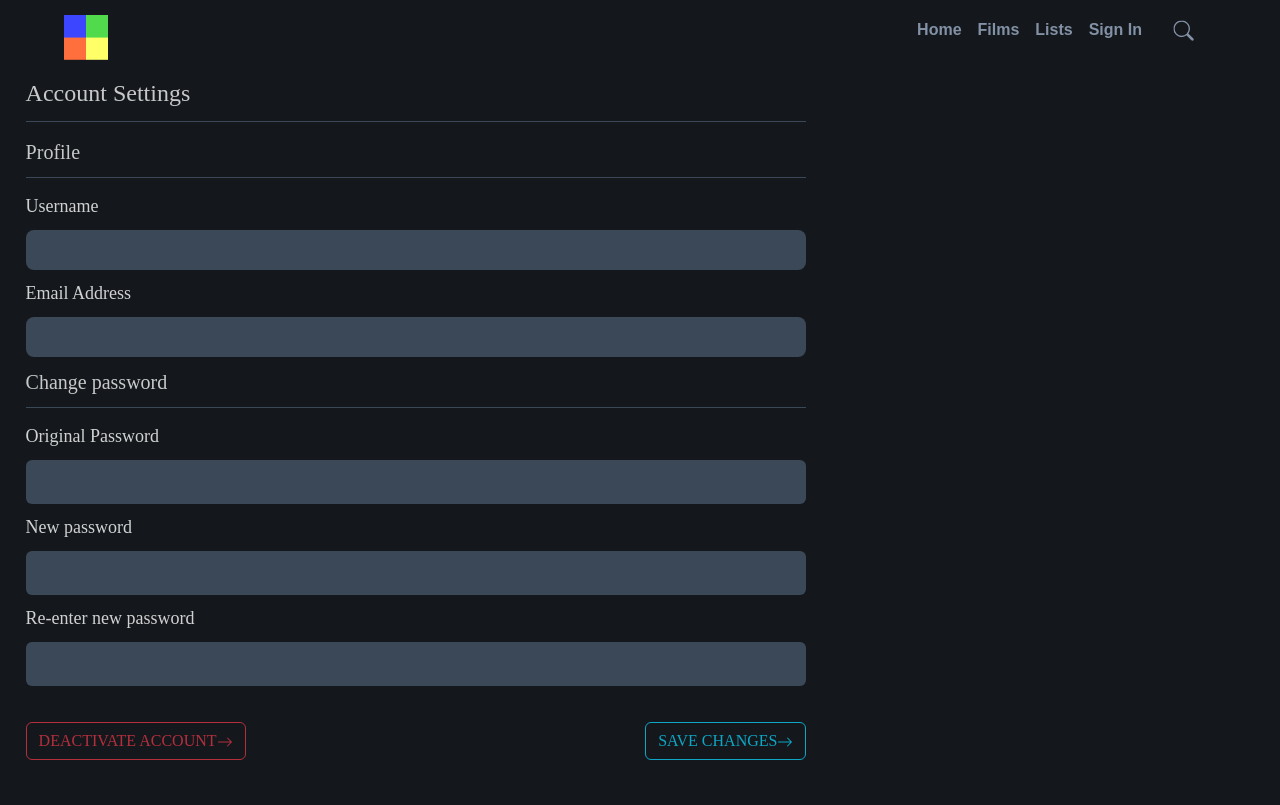
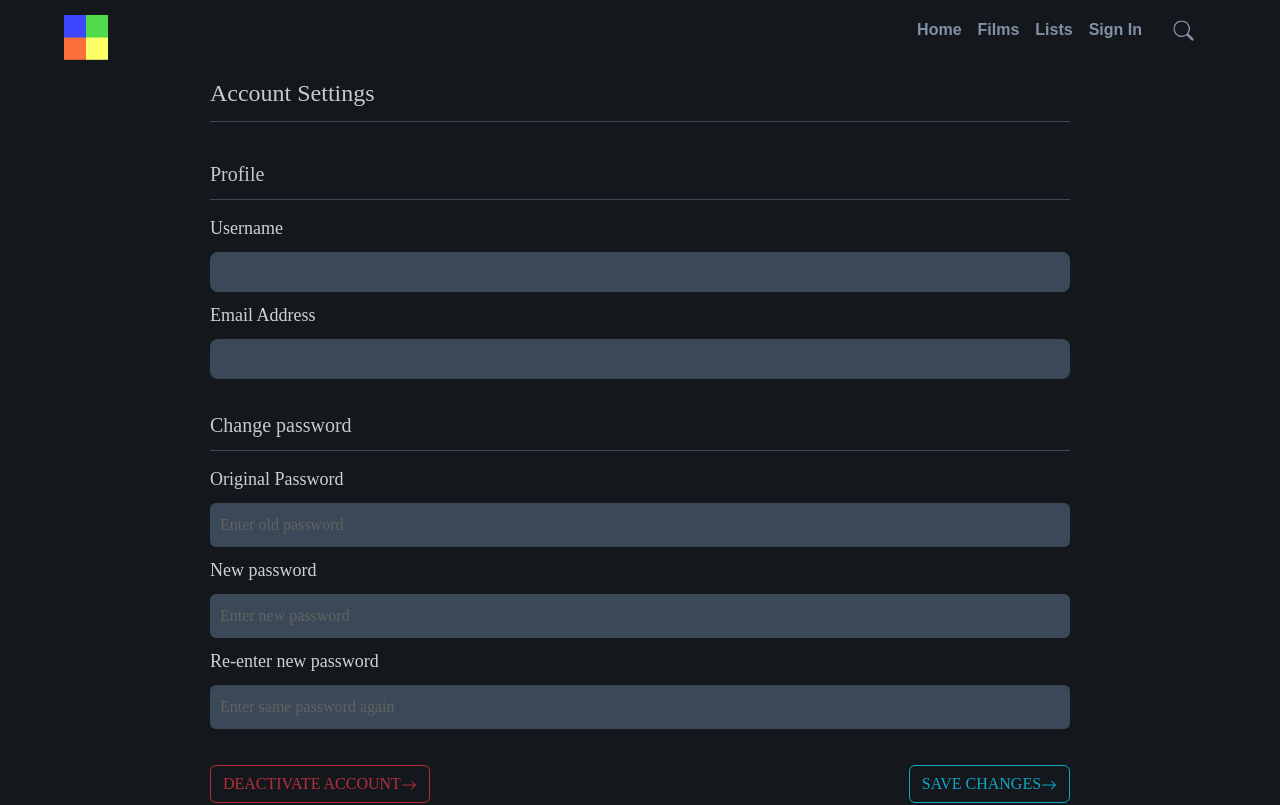
Before and after one commit to BishwadipMaitra0/polaroid-frontend, a React (Create React App) app: page /user/settings in a window 1280 px wide. Shown: the top 805 px of the page. Built offline with nearby package versions, Linux system fonts and the light colour scheme; no server answers; a web font is replaced by a local one.

Commit message:
Fixed settings page

```diff
--- a/src/pages/Settings.jsx
+++ b/src/pages/Settings.jsx
@@ -96,13 +96,13 @@ const Settings = () => {
               <div class="alert-zone" id="alert-zone"></div>
             </div>
             <label class="label-input" for="origPs">Original Password</label>
-                        <input class="password-box" name="originalPassword" type="password" value={originalPassword} onChange={(e) => setPassword(e.target.value)} id="origPs" autoComplete="off" />
+            <input class="settings_pasword-box" name="originalPassword" type="password" value={originalPassword} onChange={(e) => setPassword(e.target.value)} id="origPs" autoComplete="off" placeholder='Enter old password' />
 
             <label class="label-input" for="password-input">New password</label>
-                        <input class="password-box" name="newPassword" type="password" value={newPassword} onChange={(e) => setNewPassword(e.target.value)} id="password-input" autoComplete="off" />
+            <input class="settings_pasword-box" name="newPassword" type="password" value={newPassword} onChange={(e) => setNewPassword(e.target.value)} id="password-input" autoComplete="off" placeholder='Enter new password' />
 
             <label class="label-input" for="repassword-input">Re-enter new password</label>
-                        <input class="password-box" name="reenterNewPassword" onChange={(e) => setRepeatNewPassword(e.target.value)} type="password" id="repassword-input" autoComplete="off" />
+            <input class="settings_pasword-box" name="reenterNewPassword" onChange={(e) => setRepeatNewPassword(e.target.value)} type="password" id="repassword-input" autoComplete="off" placeholder='Enter same password again' />
             <p style={{ color: "red" }}> {error} </p>
             <div class="buttons-div">
               <a href="/user/deactivate">
--- a/src/styles/Settings.css
+++ b/src/styles/Settings.css
@@ -1,14 +1,8 @@
-body {
+body {}
+
+.settings-main {
   margin: 0;
   padding: 0;
-    background-color: #14181c;
-    color: white;
-    display: flex;
-    flex-direction: column;
-    align-items: center;
-}
-
-.settings-main {
   display: flex;
   flex-direction: column;
   width: 65%;
@@ -19,6 +13,8 @@ body {
   /* font-size: 28px; */
   opacity: 0.8;
   min-height: 100vh;
+  min-width: 100%;
+  align-items: center;
 }
 
 .cont {
@@ -102,7 +98,7 @@ body {
   transition: 0.4s;
 }
 
-.password-box {
+.settings_pasword-box {
   color: white;
   display: block;
   width: 100%;
@@ -117,7 +113,7 @@ body {
   transition: 0.4s;
 }
 
-.alert-zone{
+.alert-zone {
   color: red;
   /* padding-left: 15px; */
 }
@@ -126,7 +122,9 @@ body {
   color: #9ab;
 }
 
-.input-field:focus, .input-field-textarea:focus, .password-box:focus {
+.input-field:focus,
+.input-field-textarea:focus,
+.settings_pasword-box:focus {
   background-color: #789;
   transition: 0.4s;
 }
@@ -157,6 +155,7 @@ body {
 .main-container {
   display: flex;
   flex-direction: row;
+  width: 70%;
 }
 
 .section-header {
@@ -170,6 +169,7 @@ body {
   flex-direction: row;
   justify-content: space-between;
   align-items: center;
+  margin-top: 2.5%;
 }
 
 .settings-header {
@@ -178,6 +178,7 @@ body {
   border-bottom: 1px solid #456;
   padding-bottom: 10px;
   margin-bottom: 15px;
+  width: 70%;
 }
 
 .rightFavs div {
```
Lines whose indentation alone changed are shown as unchanged.
